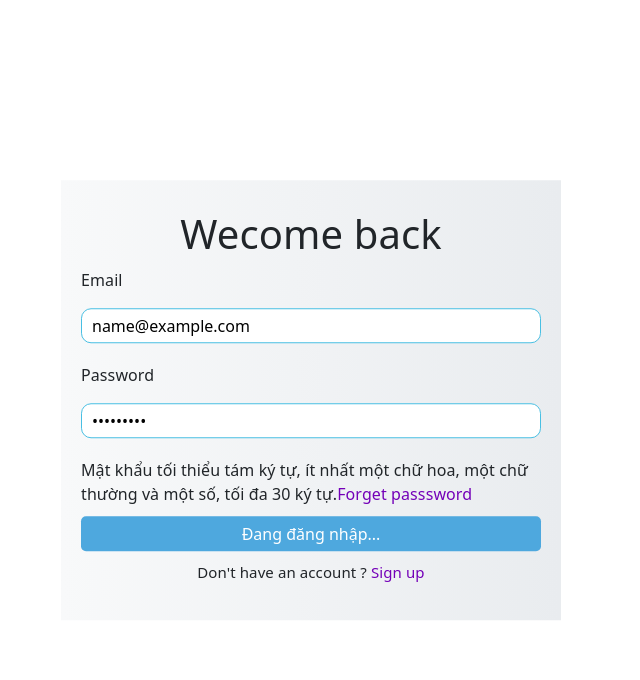
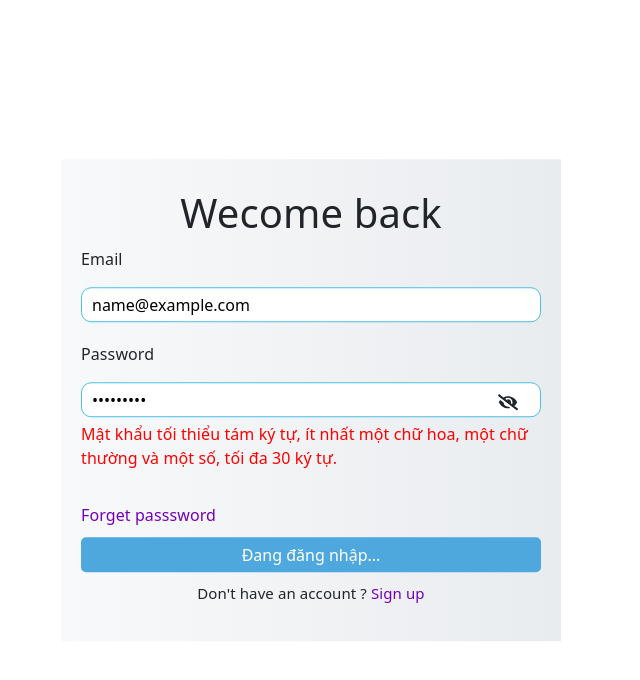
Before and after one commit to luangiang2002/movieApp, a React (Create React App) app: page /login in a window 1280 px wide. Both pictures are taken after typing "name@example.com", "Sample123" into the empty fields and a click on the button "Đăng nhập". Shown: the top 680 px of the page, without its empty margins (329-969 px from the left). Built offline with nearby package versions, Linux system fonts and the light colour scheme; no server answers.

Commit message:
add file login

```diff
--- a/src/authentica/Login.js
+++ b/src/authentica/Login.js
@@ -6,6 +6,7 @@ import { toast } from 'react-toastify';
 import { auth, db } from '../firebase/fibefire';
 import { signInWithEmailAndPassword } from 'firebase/auth';
 import { addDoc, collection } from 'firebase/firestore';
+import { FaEye, FaEyeSlash } from 'react-icons/fa';
 const Login = () => {
     const navigate = useNavigate();
     const [value, setValue] = useState({
@@ -38,7 +39,7 @@ const Login = () => {
                 });
 
                 setTimeout(() => {
-                    navigate('/login');
+                    navigate('/');
                 }, 5000);
 
                 const userRef = collection(db, 'users');
@@ -47,7 +48,7 @@ const Login = () => {
                     accessToken: data.user.accessToken,
                 };
 
-                sessionStorage.setItem('watch-user', JSON.stringify(userInfo));
+                localStorage.setItem('watch-user', JSON.stringify(userInfo));
 
                 await addDoc(userRef, userInfo);
 
@@ -62,6 +63,13 @@ const Login = () => {
             }
         }
     };
+
+    const [showPassword, setShowPassword] = useState(true);
+
+    const handleTogglePassword = () => {
+      setShowPassword(prevShowPassword => !prevShowPassword);
+    };
+
     return (
         <div className="login">
             <form className='login_form' >
@@ -73,14 +81,19 @@ const Login = () => {
                 />
                 {error.email && <span>{error.email}</span>}
                 <p>Password</p>
-                <input type="password" placeholder='Enter your password' name='pass'
-                    onChange={handleChange}
-                    value={value.pass}
-                />
-                {error.pass && <span>{error.pass}</span>}
+                <div className='login_form--icon'>
+                    <input type={showPassword ?"password" :"text" } placeholder='Enter your password'
+                     name='pass'
+                     id="toggle-password"
+                        onChange={handleChange}
+                        value={value.pass}
+                    />
+                     {showPassword ? <FaEyeSlash  onClick={handleTogglePassword}/> : <FaEye onClick={handleTogglePassword} />}
+                </div>
+                {error.pass && <span>{error.pass}</span>} <br />
                 <span>{
                     Object.keys(error).length === 1 && errorButton
-                }</span>
+                }</span> <br />
                 <Link to='/reset'>Forget passsword</Link> <br />
                 <button type="submit" onClick={handleSubmit} disabled={isSubmitting}>
                     {isSubmitting ? 'Đang đăng nhập...' : 'Đăng nhập'}
--- a/src/authentica/login.scss
+++ b/src/authentica/login.scss
@@ -8,11 +8,21 @@
     padding: 20px;
 
     &_form {
+
         h1 {
             margin: 10px 0;
             text-align: center;
         }
+        &--icon{
+            position: relative;
 
+            svg{
+                position: absolute;
+                right: 5%;
+                top: 18%;
+                font-size: 20px;
+            }
+        }
         input {
             height: 35px;
             margin-bottom: 20px;
@@ -31,6 +41,15 @@
             background-color: #4ea8de;
             margin: 10px 0;
             color: white;
+        }
+        span{
+            color: red;
+            margin-top: -15px;
+            display: block;
+            &:nth-child(1){
+                margin-bottom: 10px;
+                display: block;
+            }
         }
     }
 
```
